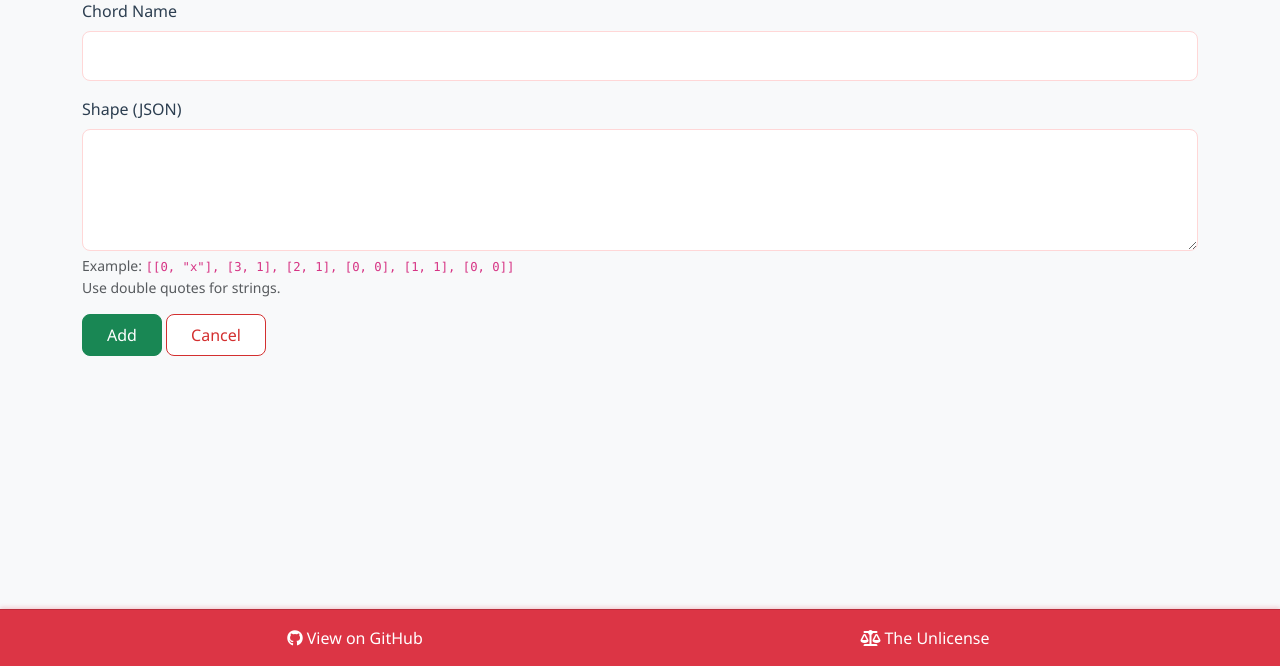
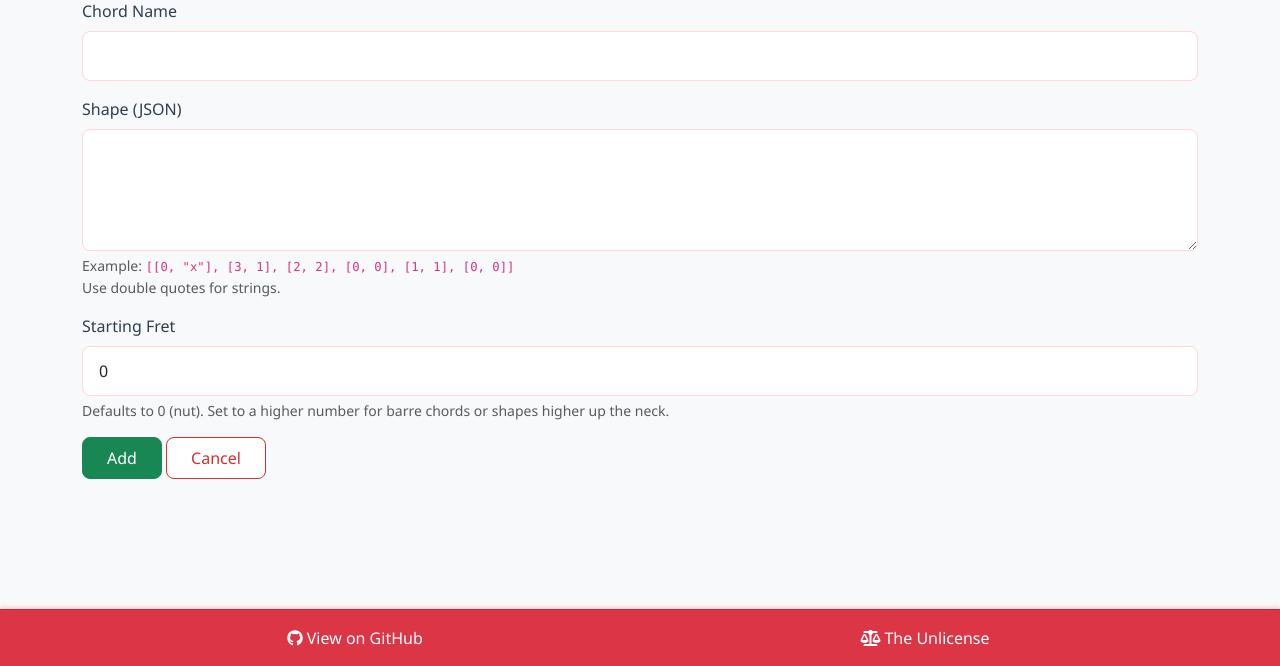
Before and after one commit to stevencoutts/guitar-webapp, a Flask app: page /admin/chords/new in a window 1280 px wide. Shown: the part 134-800 px from the top of the page. Run offline with Flask 3, Linux system fonts and the light colour scheme; a user stored in the database is signed in; some libraries are stand-ins or nearby versions.

Commit message:
Add starting fret for chord shapes, update some of the default chord shapes with correct finger numbering

```diff
--- a/app.py
+++ b/app.py
@@ -153,6 +153,7 @@ class ChordShape(db.Model):
     name = db.Column(db.String(20), unique=True, nullable=False)
     shape = db.Column(db.Text, nullable=False)  # JSON string representing the shape
     created_at = db.Column(db.DateTime, default=datetime.utcnow)
+    start_fret = db.Column(db.Integer, default=0, nullable=False)  # 0 = nut
 
     def get_shape(self):
         try:
@@ -897,21 +898,21 @@ def chord_pair_history(chord_pair):
 @app.route('/chord/<chord_name>')
 def get_chord_diagram(chord_name):
     """Generate a basic chord diagram"""
-    # Try to get from DB first
     db_shape = get_chord_shape_by_name(chord_name)
     if db_shape:
-        chord_shape = db_shape
+        chord_shape = db_shape['shape']
+        start_fret = db_shape['start_fret'] if db_shape['start_fret'] is not None else 0
     else:
         # fallback to hardcoded
         chord_shapes = {
-            'C': [(0, 'x'), (3, 1), (2, 1), (0, 0), (1, 1), (0, 0)],  # x32010
-            'G': [(3, 3), (2, 0), (0, 0), (0, 0), (0, 0), (3, 3)],  # 320003
-            'D': [(2, 'x'), (2, 'x'), (0, 0), (2, 2), (3, 3), (2, 2)],  # xx0232
+            'C': [(0, 'x'), (3, 3), (2, 2), (0, 0), (1, 1), (0, 0)],  # x32010
+            'G': [(3, 1), (2, 2), (0, 0), (0, 0), (0, 0), (3, 3)],  # 320003
+            'D': [(2, 'x'), (2, 'x'), (0, 0), (2, 2), (3, 1), (2, 3)],  # xx0232
             'A': [(0, 'x'), (0, 0), (2, 2), (2, 2), (2, 2), (0, 0)],  # x02220
             'E': [(0, 0), (2, 2), (2, 2), (1, 1), (0, 0), (0, 0)],  # 022100
             'Am': [(0, 'x'), (0, 0), (2, 2), (2, 2), (1, 1), (0, 0)],  # x02210
             'Em': [(0, 0), (2, 2), (2, 2), (0, 0), (0, 0), (0, 0)],  # 022000
-            'F': [(1, 1), (3, 3), (3, 3), (2, 2), (1, 1), (1, 1)],  # 133211
+            'F': [(1, 1), (3, 4), (3, 3), (2, 2), (1, 1), (1, 1)],  # 133211
             'Dm': [(0, 'x'), (0, 'x'), (0, 0), (2, 2), (3, 3), (1, 1)],  # xx0231
             'G7': [(3, 3), (2, 2), (0, 0), (0, 0), (0, 0), (1, 1)],  # 320001
             'C7': [(0, 'x'), (3, 3), (2, 2), (3, 3), (1, 1), (0, 0)],  # x32310
@@ -920,15 +921,16 @@ def get_chord_diagram(chord_name):
             'B7': [(2, 2), (1, 1), (2, 2), (0, 0), (2, 2), (0, 'x')],  # 212020
             'Bm': [(2, 2), (2, 2), (4, 4), (4, 4), (3, 3), (2, 2)],  # 224432
             'Fmaj7': [(0, 'x'), (0, 'x'), (3, 3), (2, 2), (1, 1), (0, 0)],  # 133211
-            'Cadd9': [(0, 'x'), (3, 3), (2, 2), (0, 0), (3, 3), (3, 3)],  # x32030
+            'Cadd9': [(0, 'x'), (3, 2), (2, 1), (0, 0), (3, 3), (3, 4)],  # x32030
         }
         chord_shape = chord_shapes.get(chord_name)
+        start_fret = 0
     # SVG dimensions
     width = 150
     height = 200
     fret_height = 30
     string_spacing = 20
-    left_margin = 25
+    left_margin = 35
     top_margin = 20
     svg = f'''
     <svg width="{width}" height="{height}" xmlns="http://www.w3.org/2000/svg">
@@ -947,12 +949,17 @@ def get_chord_diagram(chord_name):
         svg += f'<line x1="{left_margin}" y1="{y}" x2="{left_margin + 5 * string_spacing}" y2="{y}" class="fret"/>'
     # Draw strings
     for i in range(6):
-        x = left_margin + i * string_spacing  # Draw from low E to high E
+        x = left_margin + i * string_spacing
         svg += f'<line x1="{x}" y1="{top_margin}" x2="{x}" y2="{top_margin + 4 * fret_height}" class="string"/>'
+    # Draw starting fret number label (e.g., '5fr') to the left of the first fret, inline with the first fret line
+    if start_fret > 0:
+        y_label = top_margin
+        label = f'{start_fret}fr'
+        svg += f'<text x="{left_margin - 28}" y="{y_label + 5}" font-size="14" fill="#333" text-anchor="middle">{label}</text>'
     # Draw dots for the chord if we know it
     if chord_shape:
         for string_idx, (fret, symbol) in enumerate(chord_shape):
-            x = left_margin + string_idx * string_spacing  # Draw from low E to high E
+            x = left_margin + string_idx * string_spacing
             if symbol == 'x':
                 svg += f'<text x="{x}" y="{top_margin - 5}" text-anchor="middle" class="x">×</text>'
             elif fret == 0:
@@ -960,7 +967,6 @@ def get_chord_diagram(chord_name):
             else:
                 y = top_margin + (fret - 0.5) * fret_height
                 svg += f'<circle cx="{x}" cy="{y}" r="6" class="dot"/>'
-                # Draw finger number if symbol is a number
                 if isinstance(symbol, int) or (isinstance(symbol, str) and str(symbol).isdigit()):
                     svg += f'<text x="{x}" y="{y + 4}" text-anchor="middle" font-size="10" fill="#fff">{symbol}</text>'
     svg += '</svg>'
@@ -976,7 +982,7 @@ def inject_version():
 def get_chord_shape_by_name(name):
     chord = ChordShape.query.filter_by(name=name).first()
     if chord:
-        return chord.get_shape()
+        return {'shape': chord.get_shape(), 'start_fret': chord.start_fret}
     return None
 
 @app.route('/admin/chords')
@@ -997,6 +1003,7 @@ def new_chord_shape():
     if request.method == 'POST':
         name = request.form.get('name')
         shape = request.form.get('shape')
+        start_fret = int(request.form.get('start_fret', 1))
         if not name or not shape:
             flash('Name and shape are required.')
             return redirect(url_for('new_chord_shape'))
@@ -1006,7 +1013,7 @@ def new_chord_shape():
         try:
             # Validate shape is valid JSON
             json_shape = json.loads(shape)
-            chord = ChordShape(name=name, shape=json.dumps(json_shape))
+            chord = ChordShape(name=name, shape=json.dumps(json_shape), start_fret=start_fret)
             db.session.add(chord)
             db.session.commit()
             flash('Chord shape added successfully!')
@@ -1026,6 +1033,7 @@ def edit_chord_shape(chord_id):
     if request.method == 'POST':
         name = request.form.get('name')
         shape = request.form.get('shape')
+        start_fret = int(request.form.get('start_fret', 1))
         if not name or not shape:
             flash('Name and shape are required.')
             return redirect(url_for('edit_chord_shape', chord_id=chord_id))
@@ -1033,6 +1041,7 @@ def edit_chord_shape(chord_id):
             json_shape = json.loads(shape)
             chord.name = name
             chord.shape = json.dumps(json_shape)
+            chord.start_fret = start_fret
             db.session.commit()
             flash('Chord shape updated successfully!')
             return redirect(url_for('admin_chords'))
--- a/templates/edit_chord_shape.html
+++ b/templates/edit_chord_shape.html
@@ -10,7 +10,12 @@
     <div class="mb-3">
         <label for="shape" class="form-label">Shape (JSON)</label>
         <textarea class="form-control" id="shape" name="shape" rows="4" required>{{ chord.shape if chord else '' }}</textarea>
-        <div class="form-text">Example: <code>[[0, "x"], [3, 1], [2, 1], [0, 0], [1, 1], [0, 0]]</code> <br>Use double quotes for strings.</div>
+        <div class="form-text">Example: <code>[[0, "x"], [3, 1], [2, 2], [0, 0], [1, 1], [0, 0]]</code> <br>Use double quotes for strings.</div>
+    </div>
+    <div class="mb-3">
+        <label for="start_fret" class="form-label">Starting Fret</label>
+        <input type="number" class="form-control" id="start_fret" name="start_fret" min="0" value="{{ chord.start_fret if chord else 0 }}" required>
+        <div class="form-text">Defaults to 0 (nut). Set to a higher number for barre chords or shapes higher up the neck.</div>
     </div>
     <button type="submit" class="btn btn-success">{{ 'Update' if chord else 'Add' }}</button>
     <a href="{{ url_for('admin_chords') }}" class="btn btn-secondary">Cancel</a>
```
